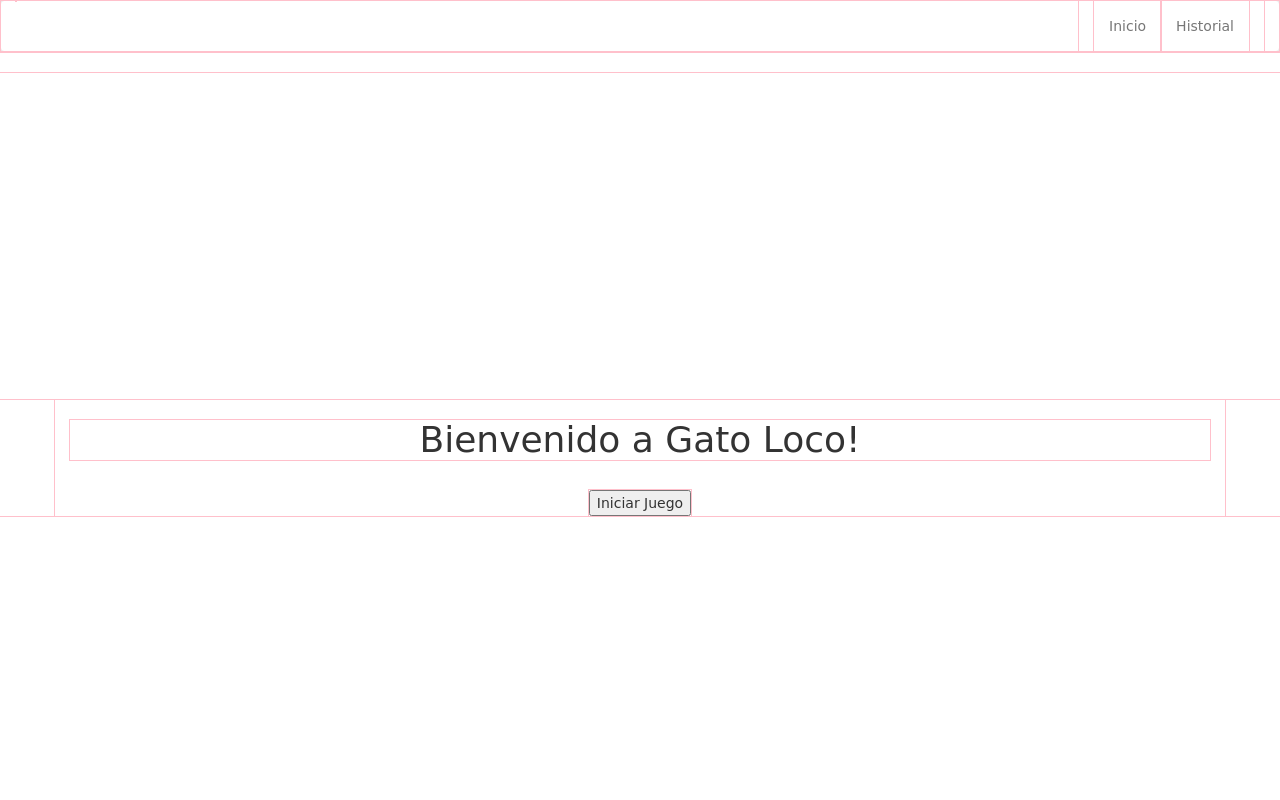
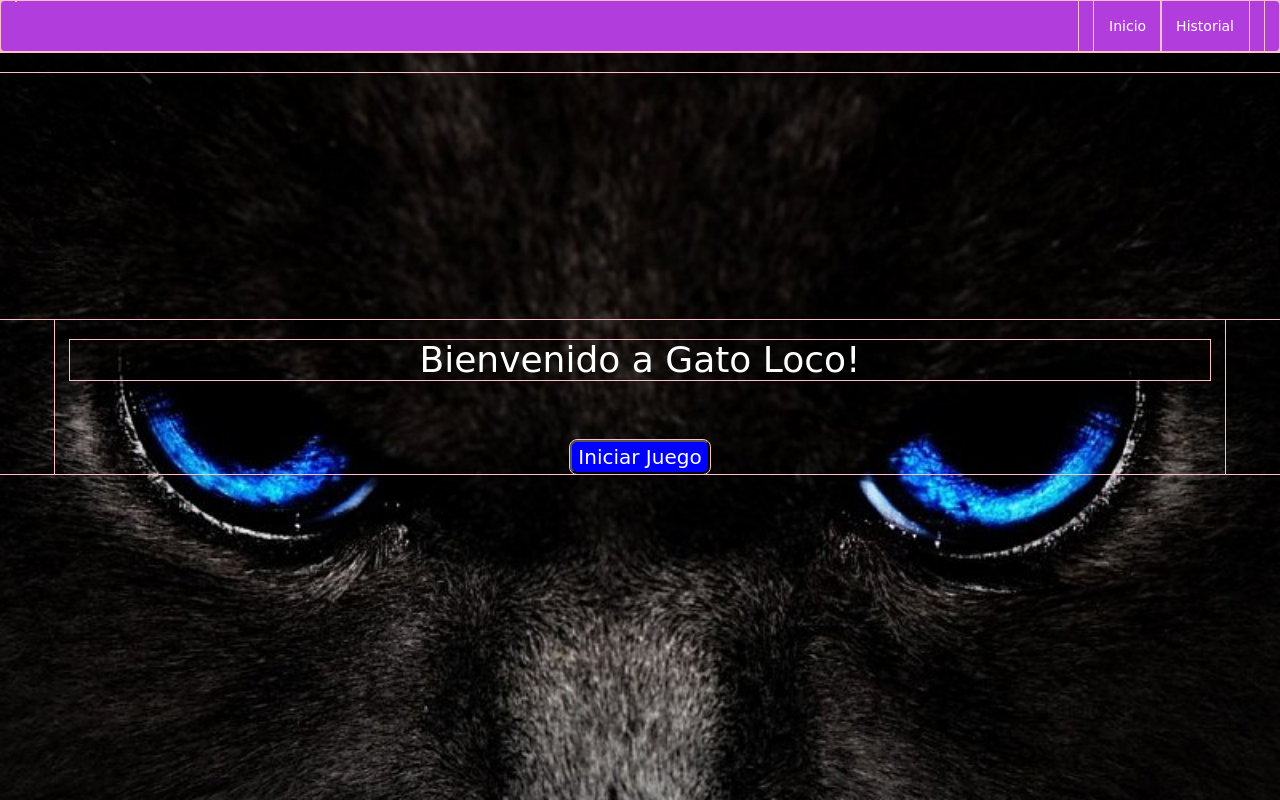
Before and after one commit to sayda1/Gato-Loco, a plain HTML site: page index.html in a window 1280 px wide. Drawn offline with nearby package versions, Linux system fonts and the light colour scheme; a web font is replaced by a local one.

Commit message:
envio de juego

```diff
--- a/css/main.css
+++ b/css/main.css
@@ -4,22 +4,37 @@
     font-family: cursive;
 }
 body{
+    background-image: url(../img/gato.jpg);
+    background-repeat: no-repeat;
+    background-size:cover;
     margin:0;
     padding:0;
 }
 section{
     position: absolute;
     width:100%;
-    top:50%;
+    top:40%;
     left:0;
     margin:0 auto;
+    color: white;
 }
 #nombres , #juego ,#historial , #comentarios{
     display: none;
 }
 /*------------HTML----PRIMERA-PANTALLA--SALUDO---*/
 .header-menu .navbar{
-    background:white;
+    background:#b23ddd;
+}
+.header-menu .navbar ul li a{
+    color:white;
+}
+/*-------SECTION-INGRESE-SU-NOMBRE--------*/
+#boton1 , #boton2 ,#boton3 , #reiniciar {
+    background:blue;
+    font-size: 20px;
+    border-radius:7px;
+    margin-top: 50px;
+
 }
 /*-------SECTION-INGRESE-SU-NOMBRE--------*/
 #nombres{
@@ -69,7 +84,6 @@ section{
     position:absolute;
     top:10%;
     font-weight:bold;
-
 }
 #comentarios .btn{
     color: black;
```
Also changed, not shown: index.html (+1 -1 lines), img/gato.jpg (added).
